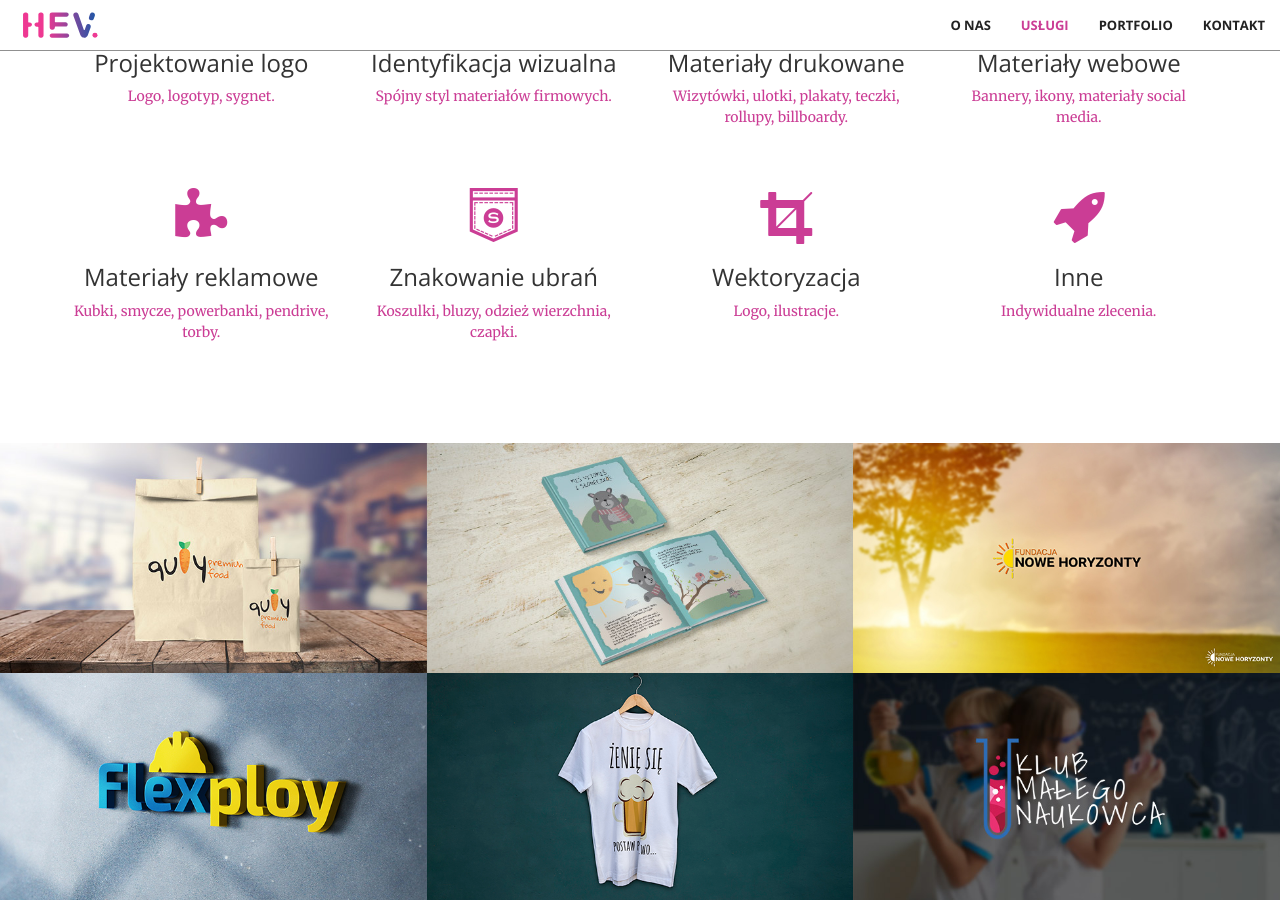
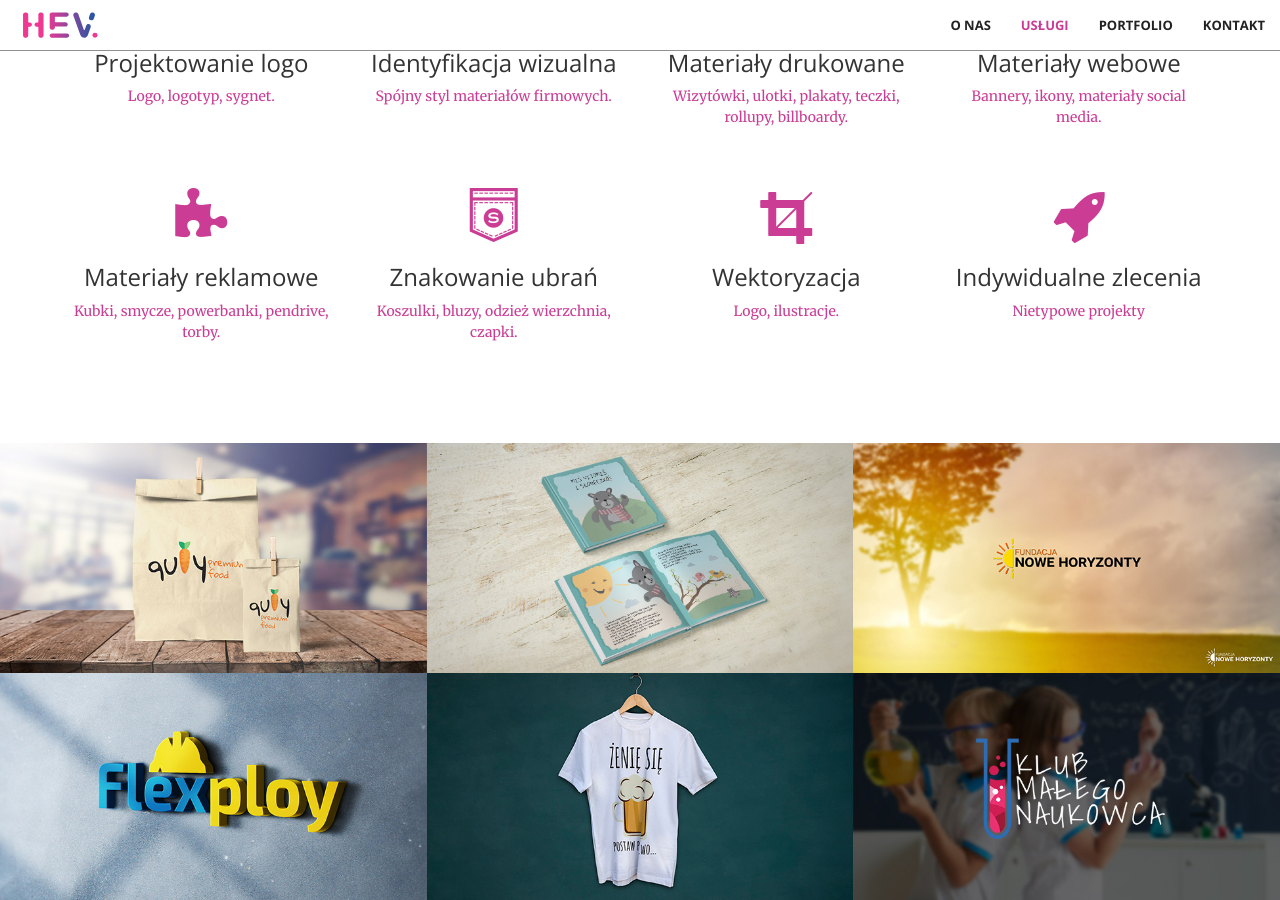
Before and after one commit to hevdesign/website, a Jekyll site: the page built from index.html, in a window 1280 px wide and 900 px high, scrolled down 1571 px. Built offline with Jekyll 4.4.1, drawn with Linux system fonts in a browser that asks for light colours; nearby versions of some CDN libraries.

Commit message:
general text changes

```diff
--- a/_includes/services.html
+++ b/_includes/services.html
@@ -65,8 +65,8 @@
             <div class="col-lg-3 col-md-6 text-center">
                 <div class="service-box">
                     <i class="fa fa-4x fa fa-rocket wow bounceIn text-primary" data-wow-delay=".3s"></i>
-                    <h3>Inne</h3>
-                    <p class="text-muted">Indywidualne zlecenia.</p>
+                    <h3>Indywidualne zlecenia</h3>
+                    <p class="text-muted">Nietypowe projekty</p>
                 </div>
             </div>
         </div>
```
